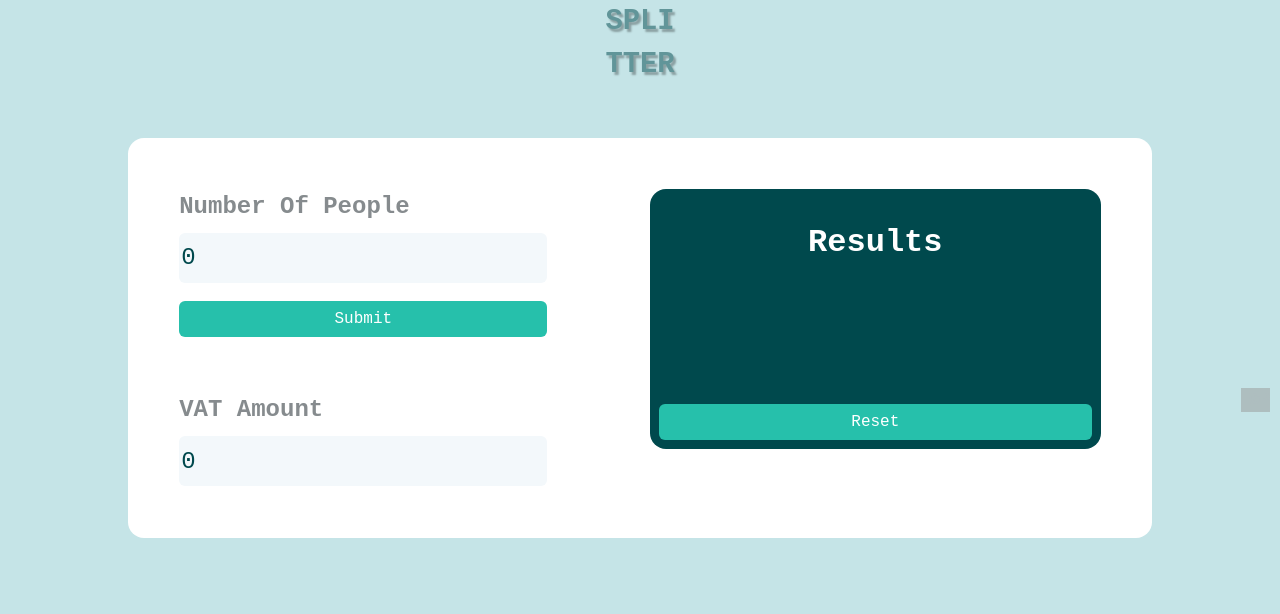
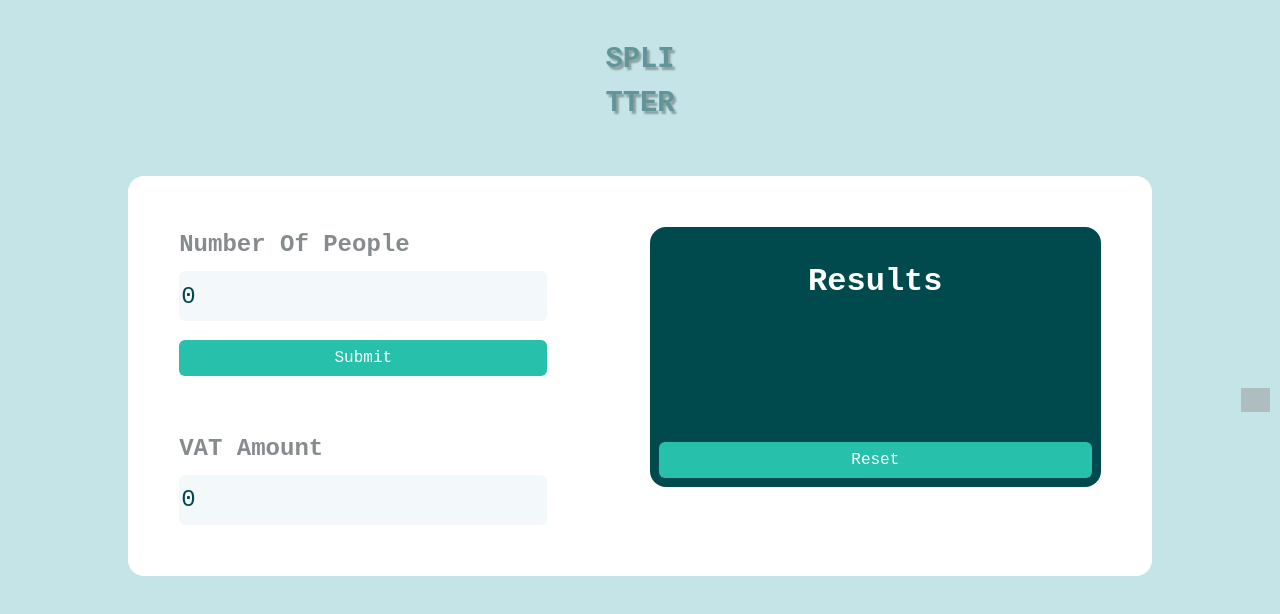
Before and after one commit to Negm24/money-divider-app, a React (Create React App) app: page / in a window 1280 px wide. Shown: the top 614 px of the page. Built offline with nearby package versions, Linux system fonts and the light colour scheme.

Commit message:
padding top

```diff
--- a/src/components/css/Main.css
+++ b/src/components/css/Main.css
@@ -34,6 +34,7 @@ body{
     color: var(--Verydarkcyan);
     opacity: .5;
     text-shadow: #0000009a 2.5px 2.5px 2px;
+    padding: 3% 0 0 0;
 }
 
 #MainAppContainer{
```
